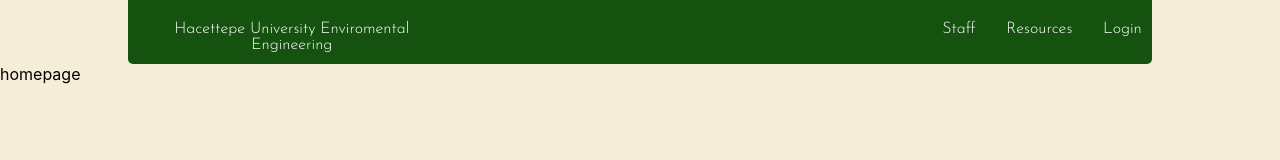
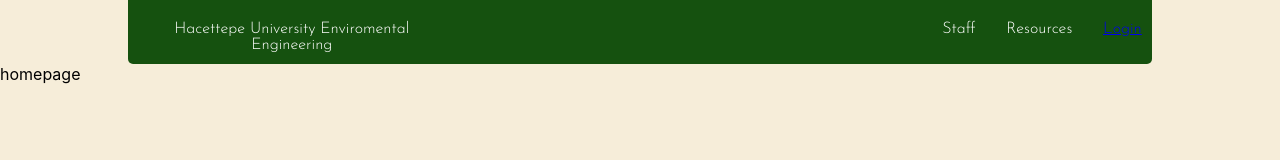
Before and after one commit to abkansu/blog, a React (Create React App) app in the folder frontend/: page /#/ in a window 1280 px wide. Shown: the top 160 px of the page. Built offline with nearby package versions, Linux system fonts and the light colour scheme.

Commit message:
adding the routing

```diff
--- a/frontend/package.json
+++ b/frontend/package.json
@@ -8,7 +8,7 @@
     "@testing-library/user-event": "^13.5.0",
     "react": "^18.2.0",
     "react-dom": "^18.2.0",
-    "react-router-dom": "^6.3.0",
+    "react-router-dom": "^5.3.0",
     "react-scripts": "5.0.1",
     "web-vitals": "^2.1.4"
   },
--- a/frontend/src/App.js
+++ b/frontend/src/App.js
@@ -1,12 +1,27 @@
 import "./App.css";
 import TopBar from "./components/TopBar";
 import Homepage from "./pages/Homepage";
+import {
+  HashRouter as Router,
+  Redirect,
+  Route,
+  Switch,
+} from "react-router-dom";
+import Staff from "./pages/Staff";
+import Resources from "./pages/Resources";
 
 function App() {
   return (
     <>
-      <TopBar />
-      <Homepage />
+      <Router>
+        <TopBar />
+        <Switch>
+          <Route exact path="/" component={Homepage} />
+          <Route exact path="/staff" component={Staff} />
+          <Route exact path="/resources" component={Resources} />
+          <Redirect to="/" />
+        </Switch>
+      </Router>
     </>
   );
 }
--- a/frontend/src/components/TopBar.js
+++ b/frontend/src/components/TopBar.js
@@ -12,7 +12,9 @@ const TopBar = (props) => {
       </div>
       <div className="Buttons">
         <div className="Paragraph" style={{ float: "right" }}>
-          <p>Login</p>
+          <Link to="/">
+            <p>Login</p>
+          </Link>
         </div>
         <div
           className="Paragraph"
--- a/frontend/src/index.js
+++ b/frontend/src/index.js
@@ -1,17 +1,17 @@
-import React from 'react';
-import ReactDOM from 'react-dom/client';
-import './index.css';
-import App from './App';
-import reportWebVitals from './reportWebVitals';
+import React from "react";
+import ReactDOM from "react-dom/client";
+import "./index.css";
+import App from "./App";
+import reportWebVitals from "./reportWebVitals";
 
-const root = ReactDOM.createRoot(document.getElementById('root'));
-root.render(
-  <React.StrictMode>
-    <App />
-  </React.StrictMode>
-);
+const root = ReactDOM.createRoot(document.getElementById("root"));
+root.render(<App />);
 
 // If you want to start measuring performance in your app, pass a function
 // to log results (for example: reportWebVitals(console.log))
 // or send to an analytics endpoint. Learn more: https://bit.ly/CRA-vitals
 reportWebVitals();
+
+{
+  /* <React.StrictMode></React.StrictMode> */
+}
```
Also changed, not shown: 1 other file (tests, documents, lock files or other folders).
